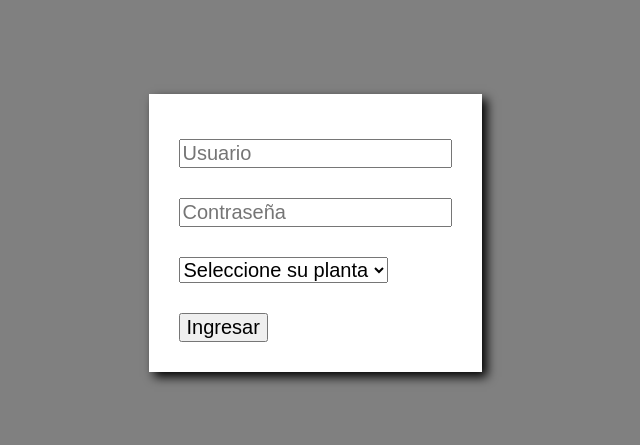
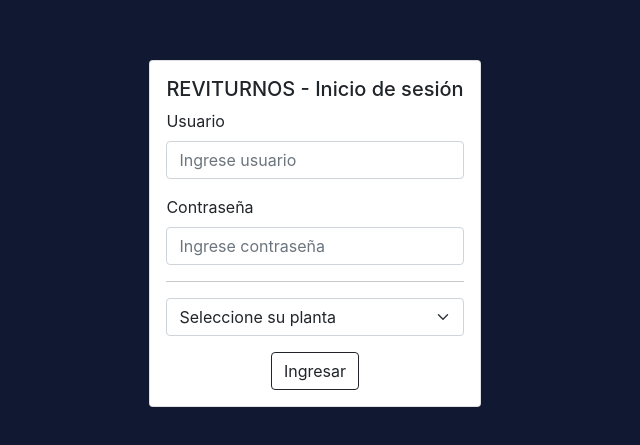
Before and after one commit to ezequieldarevalo/reviturnosadmin, a Next.js app: page / in a window 1280 px wide. Shown: the part 167-612 px from the top of the page, without its empty margins (325-965 px from the left). Built offline with nearby package versions, Linux system fonts and the light colour scheme.

Commit message:
bootstrap added

```diff
--- a/components/AdminPanel.tsx
+++ b/components/AdminPanel.tsx
@@ -21,7 +21,7 @@ const MenuItem = styled.button`
     background: none;
     display: flex;
     align-items: center;
-    border-bottom: ${(props: IMenuItem) => props.active ? '4px solid black' : 'none'};
+    border-bottom: ${(props: IMenuItem) => props.active ? '4px solid #111831' : 'none'};
     padding: 15px 0 15px 0;
     height: 100%;
     font-size: ${(props: IMenuItem) => props.active ? '17px' : '16px'};
--- a/components/LogOutSection.tsx
+++ b/components/LogOutSection.tsx
@@ -1,6 +1,7 @@
 import React from 'react'
 import useUser from '../hooks/useUser'
 import styled from 'styled-components'
+import { Button } from 'react-bootstrap'
 
 const LogOutSectionContainer = styled.div`
   display:flex;
@@ -8,23 +9,17 @@ const LogOutSectionContainer = styled.div`
   height: 100%;
 `
 
-const StyledButton = styled.button`
-  cursor: pointer;
-  border: 1px solid grey;
-  background: #e6e8eb;
-  padding:8px;
-  margin-left: 7px;
-  border-radius: 5px;
-`
-
 const LogOutSection = (): JSX.Element => {
-  const { user, signOut } = useUser()
+  const { user, signOut, loading } = useUser()
   return (
     <LogOutSectionContainer>
       {user}
-      <StyledButton onClick={() => signOut()} type="button">
+      <Button
+        disabled={loading}
+        style={{ marginLeft: '15px', fontSize: '13px', padding: '8px' }}
+        variant={'danger'} onClick={() => signOut()}>
         Salir
-      </StyledButton>
+      </Button>
     </LogOutSectionContainer>
   )
 }
--- a/components/Login.tsx
+++ b/components/Login.tsx
@@ -2,6 +2,8 @@ import React, { useState } from 'react'
 import styled from 'styled-components'
 import useUser from '../hooks/useUser'
 import plants from '../lib/config/plants'
+import { Alert, Button, Form, Card } from 'react-bootstrap'
+import ErrorMessage from './common/error/ErrorMessage'
 
 const defaultSelect = 'Seleccione su planta'
 
@@ -9,92 +11,102 @@ const StyledMain = styled.main`
     display: flex;
     justify-content: center;
     height: 100vh;
-    background-color: grey;
+    background-color: #111831;
     align-items: center;
-`
-const StyledForm = styled.form`
-    padding: 30px;
-    background-color: white;
-    box-shadow: 5px 5px 10px;
-`
-
-const StyledInput = styled.input`
-    margin: 15px 0 15px 0;
-    font-size 20px;
-`
-
-const SelectInput = styled.select`
-    margin: 15px 0 15px 0;
-    font-size 20px;
-`
-const OptionInput = styled.option`
-    margin: 15px 0 15px 0;
-    font-size 20px;
-`
-
-const StyledButton = styled.button`
-    font-size 20px;
-    margin-top: 15px;
 `
 
 const Login = (): JSX.Element => {
-    const { error, signIn } = useUser()
+    const { error, signIn, loading, doRestartError } = useUser()
     const [email, setUsername] = useState<string>('')
     const [password, setPassword] = useState<string>('')
     const [plantId, setPlantId] = useState<string>('')
 
     const handleChangeUsername = (e: any): void => {
+        doRestartError()
         setUsername(e.target.value)
     }
 
     const handleChangePassword = (e: any): void => {
+        doRestartError()
         setPassword(e.target.value)
     }
 
     const handleChangeBackendUrl = (e: any): void => {
+        doRestartError()
         setPlantId(e.target.value)
     }
 
     const handleSubmit = (e: any): void => {
         e.preventDefault()
-        console.log(email, password, plantId)
         signIn(email, password, plantId)
     }
 
     return (
         <StyledMain>
-            <StyledForm onSubmit={handleSubmit}>
-                <StyledInput
+            <Card>
+
+                <Card.Body>
+                    <Card.Title>REVITURNOS - Inicio de sesión</Card.Title>
+                    <Card.Text>
+                        <Form onSubmit={handleSubmit}>
+                            {/* <Input
                     type='text'
                     placeholder='Usuario'
                     value={email}
-                    onChange={handleChangeUsername}></StyledInput>
-                <br />
-                <StyledInput
+                    onChange={handleChangeUsername}></Input>
+                <br /> */}
+                            <Form.Group className="mb-3" controlId="formBasicEmail">
+                                <Form.Label>Usuario</Form.Label>
+                                <Form.Control onChange={handleChangeUsername} value={email} type="email" placeholder="Ingrese usuario" />
+                            </Form.Group>
+                            {/* <StyledInput
                     type='password'
                     placeholder='Contraseña'
                     value={password}
-                    onChange={handleChangePassword}></StyledInput>
-                <br />
-                <SelectInput onChange={handleChangeBackendUrl}>
-                    <OptionInput key={defaultSelect} value={plantId}>
+                    onChange={handleChangePassword}></StyledInput> */}
+                            <Form.Group className="mb-3" controlId="formBasicEmail">
+                                <Form.Label>Contraseña</Form.Label>
+                                <Form.Control onChange={handleChangePassword} value={password} type="password" placeholder="Ingrese contraseña" />
+                            </Form.Group>
+                            <hr />
+                            <Form.Group className="mb-3" controlId="formBasicEmail">
+                                <Form.Select onChange={handleChangeBackendUrl}>
+                                    <option key={defaultSelect} value={plantId}>
                                         {defaultSelect}
-                    </OptionInput>
+                                    </option>
                                     {
                                         plants.map((plant) => (
-                            <OptionInput key={plant.name} value={plant.id}>
+                                            <option key={plant.name} value={plant.id}>
                                                 {plant.name}
-                            </OptionInput>
+                                            </option>
                                         )
                                         )
                                     }
-                </SelectInput>
+                                </Form.Select>
+                            </Form.Group>
+                            <div style={{ textAlign: 'center' }}>
+                                <Button
+                                    type="submit"
+                                    variant={'outline-dark'}
+                                    disabled={loading}>
+                                    Ingresar
+                                </Button>
+                            </div>
+
+                            {error && <>
                                 <br />
-                <StyledButton type="submit">Ingresar</StyledButton>
-                <br />
-                {error && 'Error'}
-            </StyledForm>
-        </StyledMain>
+                                <Alert key={'danger'} variant={'danger'}>
+                                    <ErrorMessage />
+                                </Alert>
+                            </>}
+                        </Form>
+                    </Card.Text>
+
+                </Card.Body>
+
+            </Card>
+
+        </StyledMain >
     )
 }
 
--- a/components/layout/operations/commonViews/GivePersonalData.tsx
+++ b/components/layout/operations/commonViews/GivePersonalData.tsx
@@ -138,10 +138,6 @@ function GivePersonalData(): JSX.Element {
   const handleChange = (newValue: Dayjs | null): void => {
     setValue(newValue)
   }
-
-  useEffect(() => {
-    console.log()
-  })
 
   useEffect(() => {
     onChangeEmail(personalData.email)
--- a/components/layout/operations/commonViews/GiveStudiesData.tsx
+++ b/components/layout/operations/commonViews/GiveStudiesData.tsx
@@ -166,7 +166,7 @@ const ChooseMessage = styled.div`
 //   padding-left: 8px;
 // `
 
-function GiveStudiesData (): JSX.Element {
+function GiveStudiesData(): JSX.Element {
   const { personalData, studiesData, onSubmitStudiesData, onModifyPersonalData } = usePostulant()
 
   const [studiesDataList, setStudiesDataList] = useState<IStudyData[]>(studiesData)
@@ -307,7 +307,7 @@ function GiveStudiesData (): JSX.Element {
           {visibleSection === 'add' &&
             <AddStudy>
               Add study
-              <button onClick={() => console.log('pepe')}>
+              <button>
                 <InputSection>
                   <InputLabel>
                     <I18n id="app.postulant.personalData.subtitle.name" />
--- a/contexts/UserContext.tsx
+++ b/contexts/UserContext.tsx
@@ -17,8 +17,10 @@ export const UserContext = React.createContext({
   backendUrl: '',
   error: {},
   loading: false,
+  restartError: false,
   signIn: (email: string, password: string, plant: string) => ({}),
-  signOut: () => ({})
+  signOut: () => ({}),
+  doRestartError: () => ({})
 })
 
 interface GQLSignInResponse {
@@ -34,14 +36,17 @@ export interface UserContextValue {
   backendUrl: string
   loading: boolean
   error: {}
+  restartError: boolean
   signIn: (email: string, password: string, plant: string) => void
   signOut: () => void
+  doRestartError: () => void
 }
 
 // eslint-disable-next-line @typescript-eslint/space-before-function-paren
 export function UserProvider(props: any): JSX.Element {
   const [user, setUser] = useState<string>('')
   const [backendUrl, setBackendUrl] = useState<string>('')
+  const [restartError, setRestartError] = useState<boolean>(false)
 
   useEffect(() => {
     // eslint-disable-next-line @typescript-eslint/explicit-function-return-type
@@ -52,12 +57,11 @@ export function UserProvider(props: any): JSX.Element {
 
       try {
         const variables = { token: getToken(), plantId: getPlantId() }
+        setRestartError(false)
         return await getWho({
           variables
         })
-      } catch (error) {
-        console.log(error)
-      }
+      } catch { }
     }
     void loadUser()
   }, [])
@@ -65,7 +69,6 @@ export function UserProvider(props: any): JSX.Element {
   const [doSign, { error: errorSignIn, loading: loadingSignIn }] =
     useMutation<GQLSignInResponse>(doSignIn, {
       onError: () => {
-        console.log('error')
       },
       onCompleted: (data: GQLSignInResponse) => {
         const { SignIn: user } = data
@@ -91,6 +94,7 @@ export function UserProvider(props: any): JSX.Element {
     })
 
   const signIn = useCallback(async (email: string, password: string, plantId: string) => {
+    setRestartError(false)
     const variables = {
       email,
       password,
@@ -108,7 +112,11 @@ export function UserProvider(props: any): JSX.Element {
     setBackendUrl('')
   }, [])
 
-  const error = errorSignIn ?? errorWhoAmI
+  const doRestartError = useCallback(() => {
+    setRestartError(true)
+  }, [])
+
+  const error = (!!errorSignIn || errorWhoAmI) && !restartError
 
   const loading = loadingSignIn || loadingWhoAmI
 
@@ -119,9 +127,10 @@ export function UserProvider(props: any): JSX.Element {
       error,
       loading,
       signIn,
-      signOut
+      signOut,
+      doRestartError
     }
-  }, [user, backendUrl, error, loading, signIn, signOut])
+  }, [user, backendUrl, error, loading, signIn, signOut, restartError])
 
   return <UserContext.Provider value={value} {...props} />
 }
--- a/lib/resolvers.ts
+++ b/lib/resolvers.ts
@@ -55,7 +55,6 @@ const Query = {
             method: 'GET',
             headers
         }
-        console.log(destinationEndpoint, requestOptions)
         const response = await fetch(destinationEndpoint, requestOptions)
         if (!response.ok) {
             if (response.status === 400) {
@@ -154,7 +153,6 @@ const Mutation = {
             headers,
             body: JSON.stringify(bodyData)
         }
-        console.log(destinationEndpoint, requestOptions)
         const response = await fetch(destinationEndpoint, requestOptions)
         if (!response.ok) {
             if (response.status === 400) {
--- a/package.json
+++ b/package.json
@@ -17,6 +17,7 @@
     "@mui/x-date-pickers": "^5.0.4",
     "@types/styled-components": "^5.1.26",
     "apollo-server-micro": "^3.10.2",
+    "bootstrap": "^5.2.2",
     "dayjs": "^1.11.5",
     "graphql": "^16.6.0",
     "js-cookie": "^3.0.1",
@@ -24,6 +25,7 @@
     "micro-cors": "^0.1.1",
     "next": "12.3.0",
     "react": "18.2.0",
+    "react-bootstrap": "^2.6.0",
     "react-dom": "18.2.0",
     "styled-components": "^5.3.5"
   },
--- a/pages/_document.tsx
+++ b/pages/_document.tsx
@@ -10,7 +10,7 @@ import { ServerStyleSheet } from 'styled-components'
 import React from 'react'
 
 export default class MyDocument extends Document<any> {
-  static async getInitialProps (
+  static async getInitialProps(
     ctx: DocumentContext
   ): Promise<DocumentInitialProps> {
     const sheet = new ServerStyleSheet()
@@ -38,7 +38,8 @@ export default class MyDocument extends Document<any> {
     }
   }
 
-  render (): JSX.Element {
+  // eslint-disable-next-line @typescript-eslint/space-before-function-paren
+  render(): JSX.Element {
     return (
       <Html>
         <Head>
@@ -46,6 +47,7 @@ export default class MyDocument extends Document<any> {
             href="https://fonts.googleapis.com/css?family=Work+Sans:300,400,500,600,700&display=swap"
             rel="stylesheet"
           />
+          <link rel="stylesheet" href="https://cdn.jsdelivr.net/npm/bootstrap@5.1.3/dist/css/bootstrap.min.css" integrity="sha384-1BmE4kWBq78iYhFldvKuhfTAU6auU8tT94WrHftjDbrCEXSU1oBoqyl2QvZ6jIW3" crossOrigin="anonymous"></link>
           {this.props.styleTags /* rendering the actual stylesheet */}
         </Head>
         <body>
--- a/public/messages/es-AR.json
+++ b/public/messages/es-AR.json
@@ -31,5 +31,7 @@
     "app.postulant.personalData.mobilePhone.subtitle": "Telefono:",
     "app.postulant.personalData.maritalStatus.subtitle": "Estado civil:",
     "app.postulant.personalData.gender.subtitle": "Género:",
-    "app.postulant.personalData.dateOfBirth.subtitle": "Fecha de nacimiento"
+    "app.postulant.personalData.dateOfBirth.subtitle": "Fecha de nacimiento",
+    "app.quotes.error.default.title": "Datos inválidos",
+    "app.quotes.error.default.message": "Usuario y/o contraseña incorrectos."
 }
```
Also changed, not shown: components/common/error/ErrorMessage.tsx (+5 -6 lines), 2 other files (tests, documents, lock files or other folders). Lines whose indentation alone changed are shown as unchanged.
